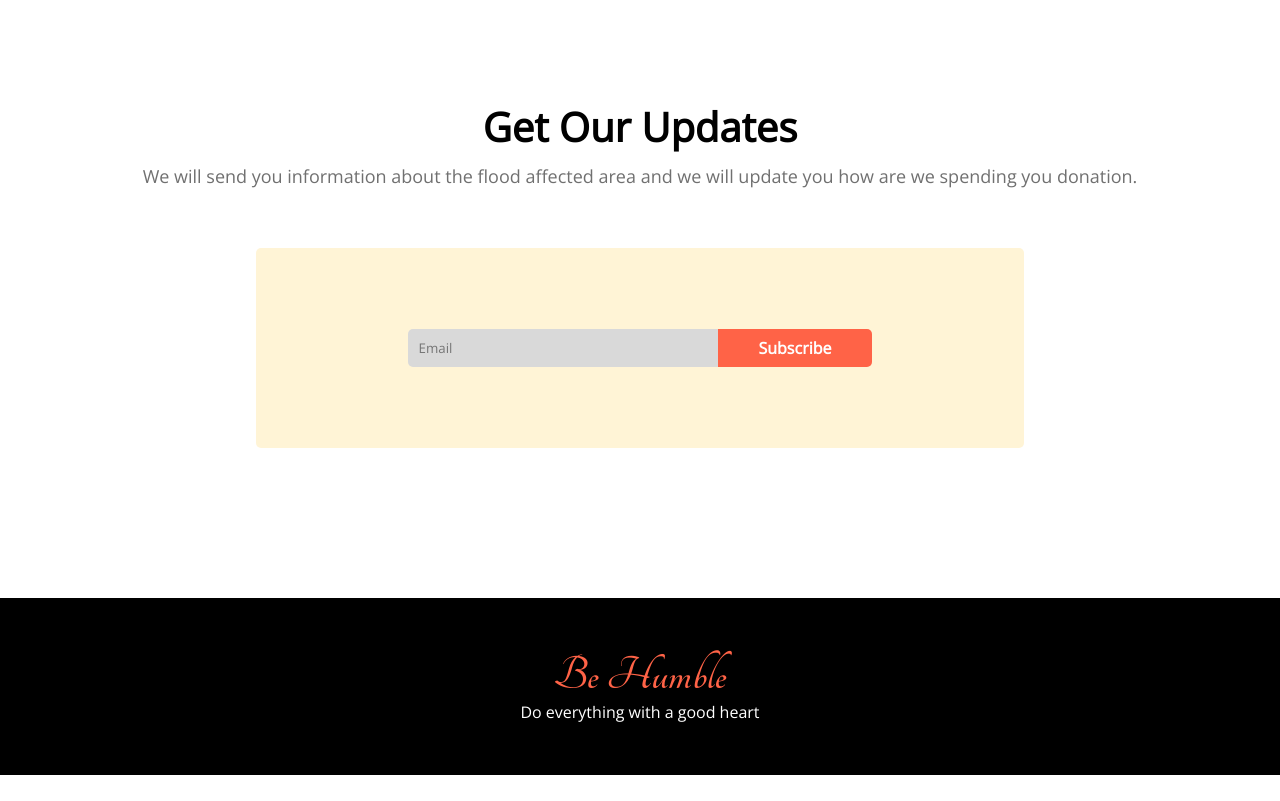
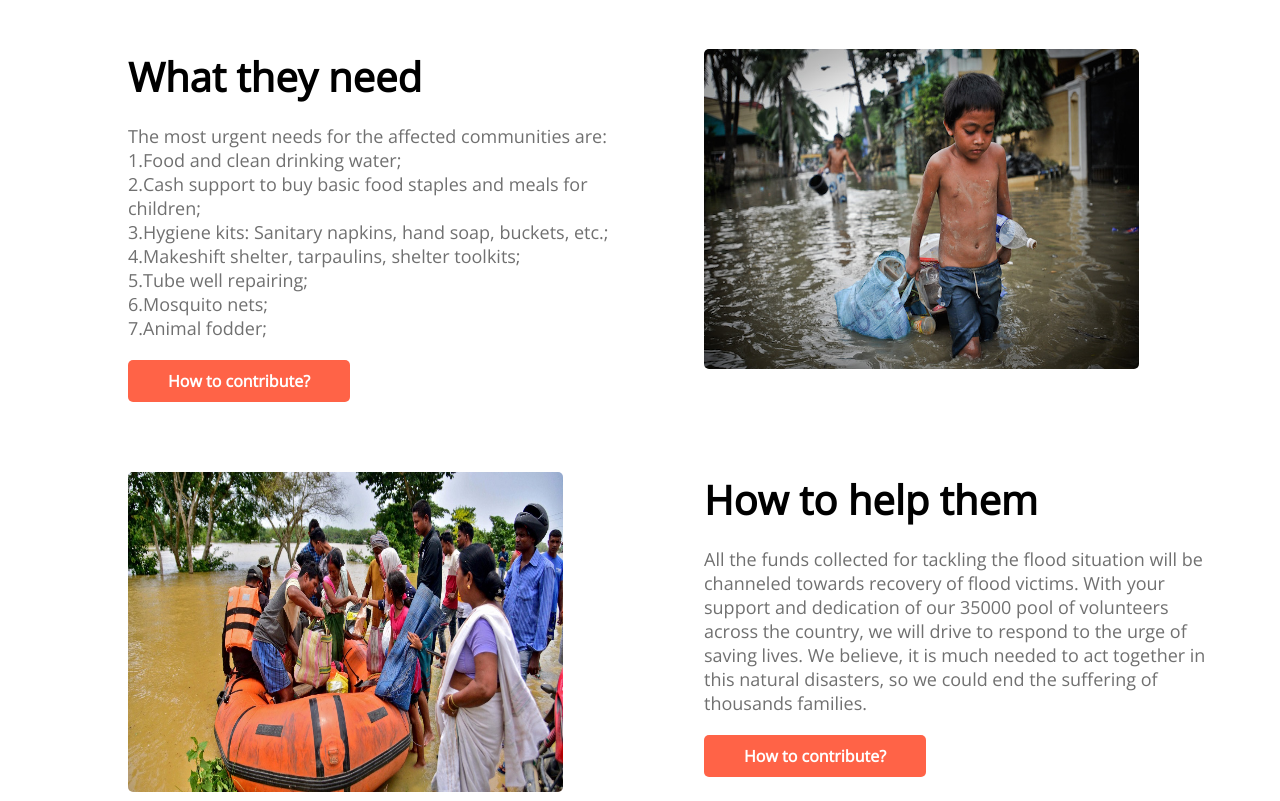
Before and after one commit to shamim565/helping-hands, a plain HTML site: page index.html in a window 1280 px wide. Shown: the part 2100-2901 px from the top of the page. Before the commit the page ends 2875 px from the top, so only its background shows below. Drawn offline with nearby package versions, Linux system fonts and the light colour scheme.

Commit message:
need-help section added

```diff
--- a/index.html
+++ b/index.html
@@ -94,6 +94,45 @@
         </div>
       </div>
     </section>
+    <section class="need-help">
+      <div class="flexible">
+        <div class="half-width">
+          <h2>What they need</h2>
+          <p>
+            The most urgent needs for the affected communities are:<br />
+            1.Food and clean drinking water;<br />
+            2.Cash support to buy basic food staples and meals for children;<br />
+            3.Hygiene kits: Sanitary napkins, hand soap, buckets, etc.;<br />
+            4.Makeshift shelter, tarpaulins, shelter toolkits;<br />
+            5.Tube well repairing;<br />
+            6.Mosquito nets;<br />
+            7.Animal fodder;<br />
+          </p>
+          <a class="link-btn gap" href="#">How to contribute?</a>
+        </div>
+        <div class="half-width">
+          <img src="images/donation9.jpg" alt="" />
+        </div>
+      </div>
+      <div class="flexible margin-50">
+        <div class="half-width">
+          <img src="images/donation5.jpg" alt="" />
+        </div>
+
+        <div class="half-width">
+          <h2>How to help them</h2>
+          <p>
+            All the funds collected for tackling the flood situation will be
+            channeled towards recovery of flood victims. With your support and
+            dedication of our 35000 pool of volunteers across the country, we
+            will drive to respond to the urge of saving lives. We believe, it is
+            much needed to act together in this natural disasters, so we could
+            end the suffering of thousands families.
+          </p>
+          <a class="link-btn" href="#">How to contribute?</a>
+        </div>
+      </div>
+    </section>
     <section class="get-update">
       <div class="black-text">
         <h2>Get Our Updates</h2>
--- a/style.css
+++ b/style.css
@@ -190,3 +190,35 @@ footer{
 footer p{
     color: white;
 }
+.need-help{
+    margin-top: 100px;
+}
+.flexible{
+    display: flex;
+    justify-content: center;
+}
+.half-width{
+    width: 40%;
+    padding-left: 5%;
+}
+.half-width img{
+width: 85%;
+height: 320px;
+border-radius: 5px;
+}
+.margin-50{
+    margin-top: 80px;
+}
+.half-width h2{
+    font-size: 40px;
+    margin-bottom: 10px;
+    font-weight: 600;
+
+}
+.half-width p{
+    color: #707070;
+    font-size: 18px;
+    font-weight: 400;
+    margin-top: 20px;
+    margin-bottom: 30px;
+}
```
